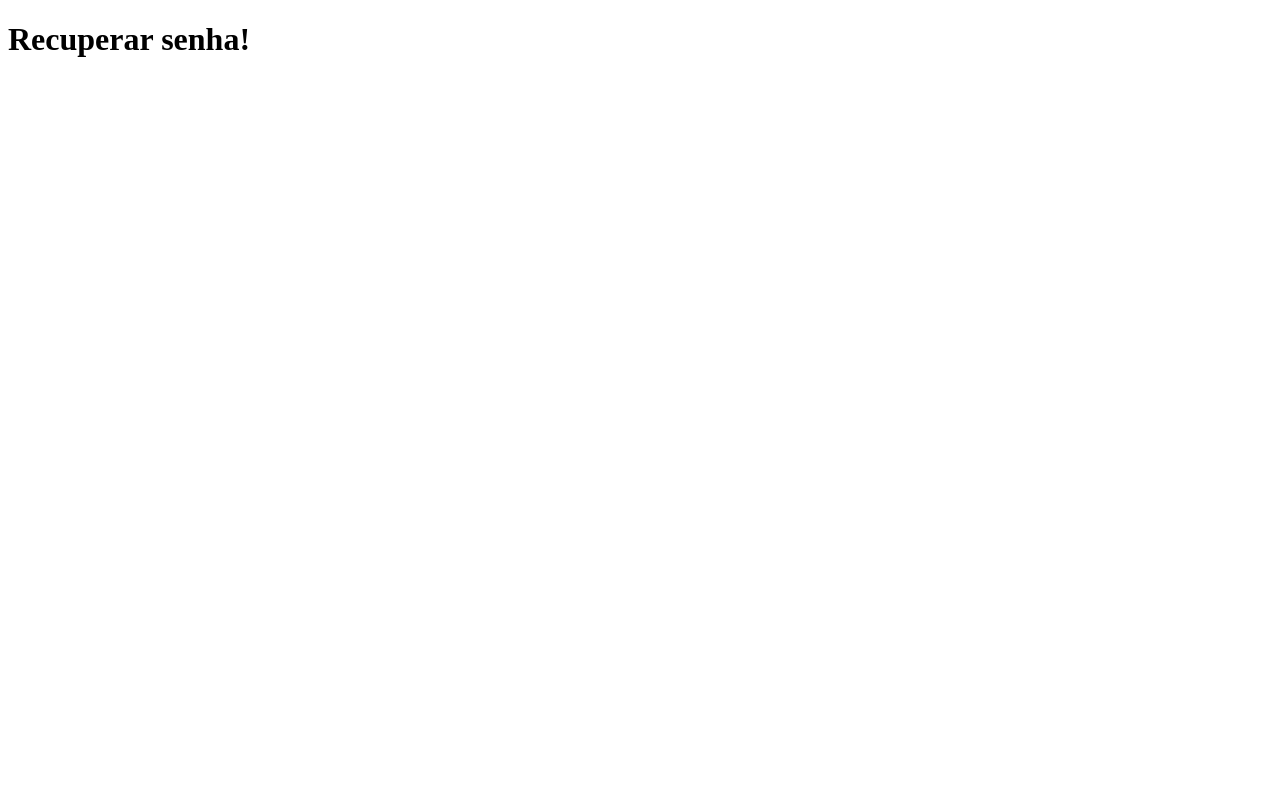
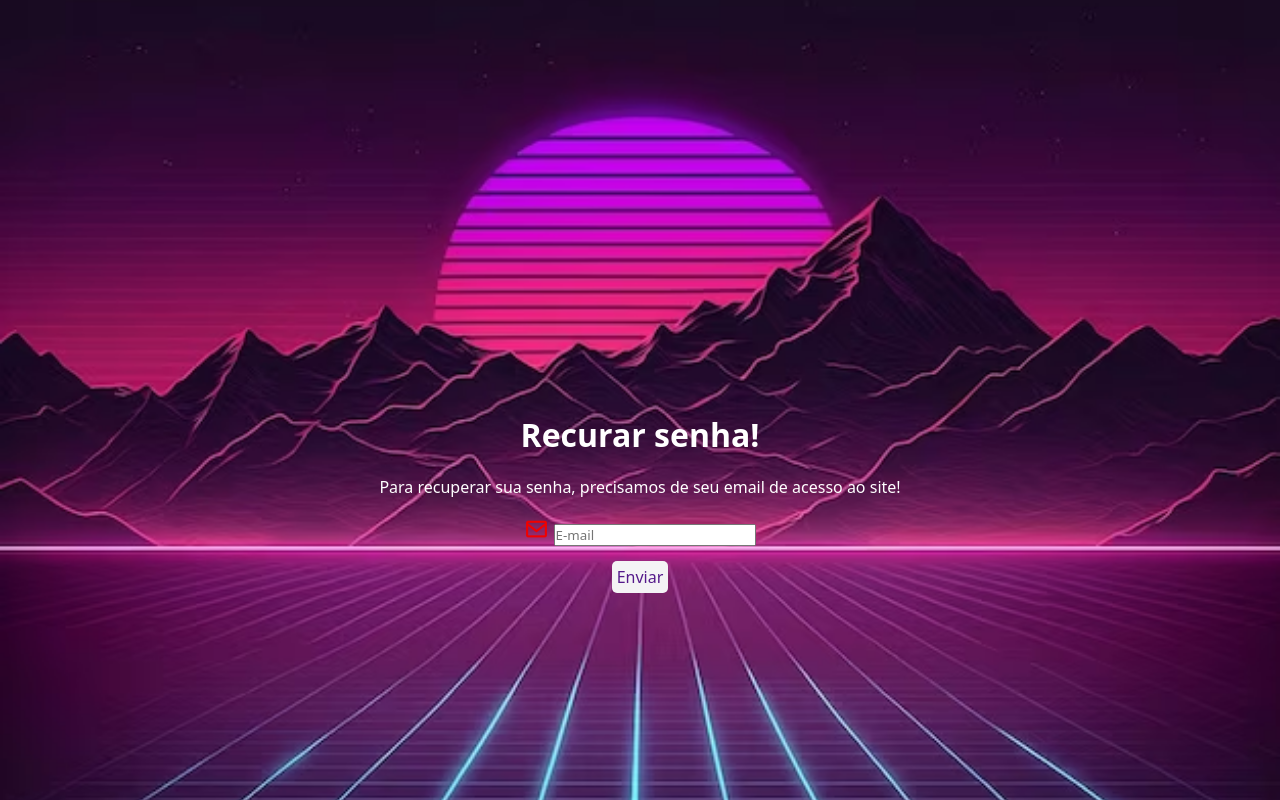
Before and after one commit to mateuspadilha166/trabalhoCarenFront, a plain HTML site: page esqueci.html in a window 1280 px wide. Drawn offline with nearby package versions, Linux system fonts and the light colour scheme.

Commit message:
atualizaçãoDoTrabalhoFront12/03/2024

```diff
--- a/esqueci.html
+++ b/esqueci.html
@@ -3,11 +3,20 @@
 <head>
     <meta charset="UTF-8">
     <meta name="viewport" content="width=device-width, initial-scale=1.0">
-    <title>Document</title>
+    <link rel="stylesheet" href="recuperarSenha.css">
+    <link href='https://unpkg.com/boxicons@2.1.4/css/boxicons.min.css' rel='stylesheet'>
+    <title>Recuperar Senha</title>
 </head>
 <body>
-
-    <h1>Recuperar senha!</h1>
-
+    <div class="titulos">
+        <h1>Recurar senha!</h1>
+        <div class="texto">
+            Para recuperar sua senha, precisamos de seu email de acesso ao site!
+        </div>
+        <div class="eviarEmail">
+            <i class='bx bx-envelope bx-flip-horizontal' style='color:#f10000'  ></i> <input type="email" placeholder="E-mail"><br>
+        </div>
+        <a href="" class="linkDoEmail">Enviar</a>
+    </div>
 </body>
 </html>
--- /dev/null
+++ b/recuperarSenha.css
@@ -0,0 +1,52 @@
+@charset "UTF-8";
+
+*{
+    font-family: system-ui, -apple-system, BlinkMacSystemFont, 'Segoe UI', Roboto,
+     Oxygen, Ubuntu, Cantarell, 'Open Sans', 'Helvetica Neue', sans-serif;
+    padding: 0px;
+    margin: 0px;
+    box-sizing: border-box;
+}
+body{
+    background-color: blueviolet;
+    display: flex;
+    justify-content: center;
+    align-items: center;
+    min-height: 100vh;
+    background: url('anos80.jpg') no-repeat;
+    background-size: cover;
+    background-position: center;
+}
+.titulos{
+    position: absolute;
+    background-color: rgb(219, 7, 226);
+    text-align: center;
+    padding: 50px;
+    right: center;
+    margin-top: 200px;
+    border-radius: 20px;
+    background: transparent;
+    color: white;
+}
+.texto{
+    text-align: center;
+    margin-top: 20px;
+}
+
+.eviarEmail{
+    text-align: center;
+    margin-top: 17px;
+    margin-bottom: 20px;
+}
+
+.linkDoEmail{
+    background-color: rgb(244, 243, 245);
+    padding: 5px;
+    text-decoration: none;
+    border-radius: 5px;
+}
+
+.eviarEmail > i{
+    font-size: 25px;
+    margin-top: 2px;
+}
```
Also changed, not shown: estilo.css (+13 -4 lines), index.html (+5 -5 lines), gmail.jpg (added).
